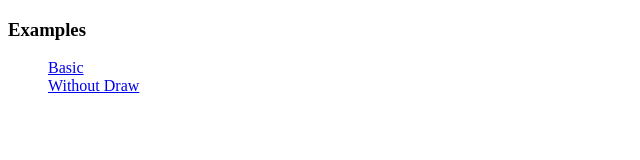
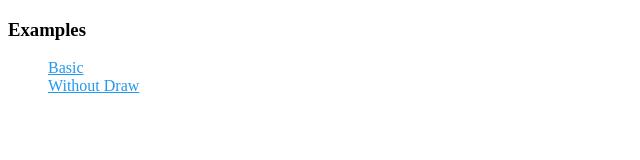
Before and after one commit to iamplex/simple-drawing, a website: page examples/index.html in a window 1280 px wide. Shown: the whole page, without its empty margins (0-640 px from the left). Drawn offline with Linux system fonts and the light colour scheme.

Commit message:
update: examples style

```diff
--- a/examples/index.html
+++ b/examples/index.html
@@ -6,6 +6,10 @@
   <style type="text/css">
     ul {
       list-style-type: none;
+    }
+
+    a {
+      color: #29e;
     }
   </style>
 </head>
```
